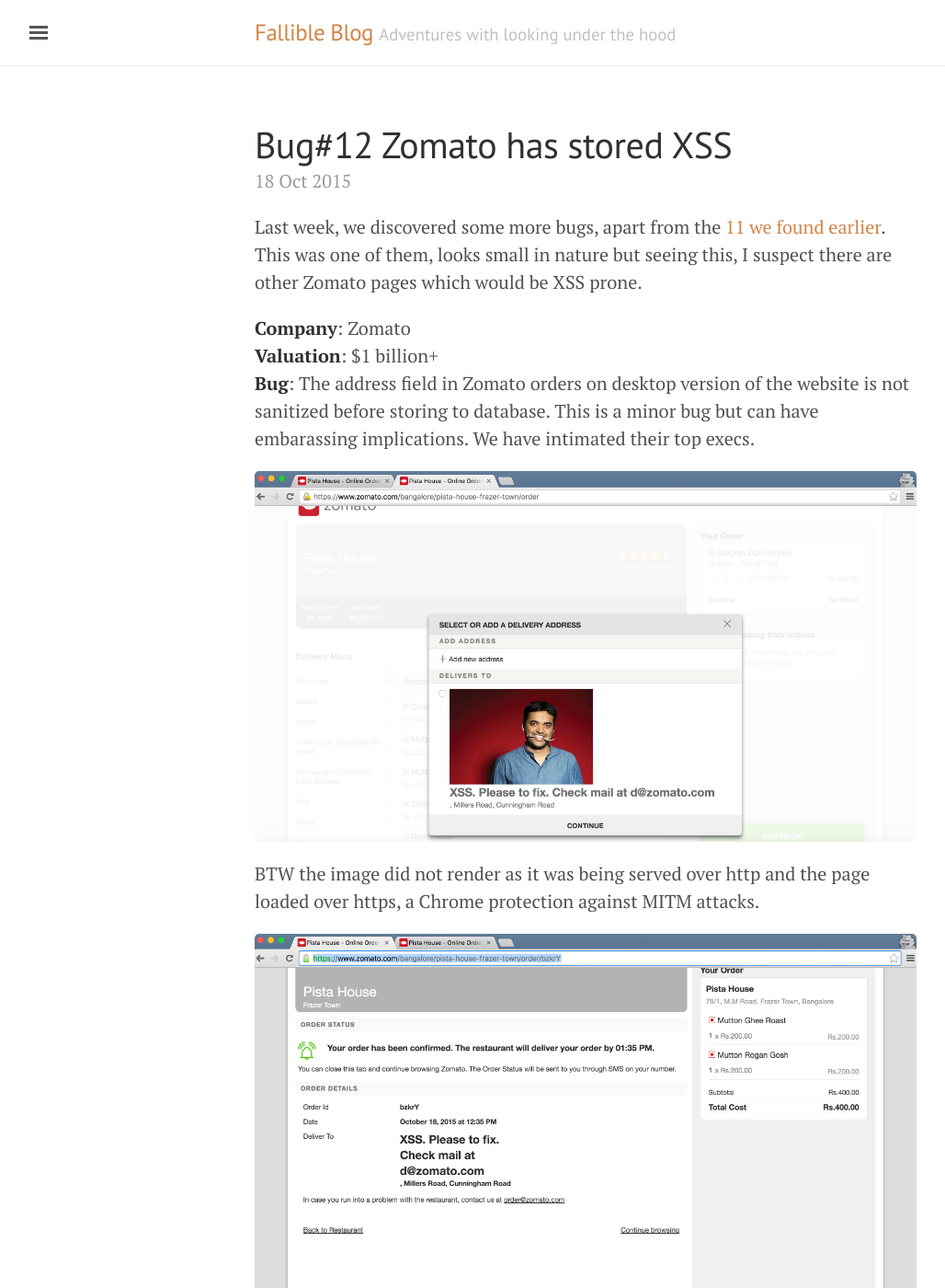
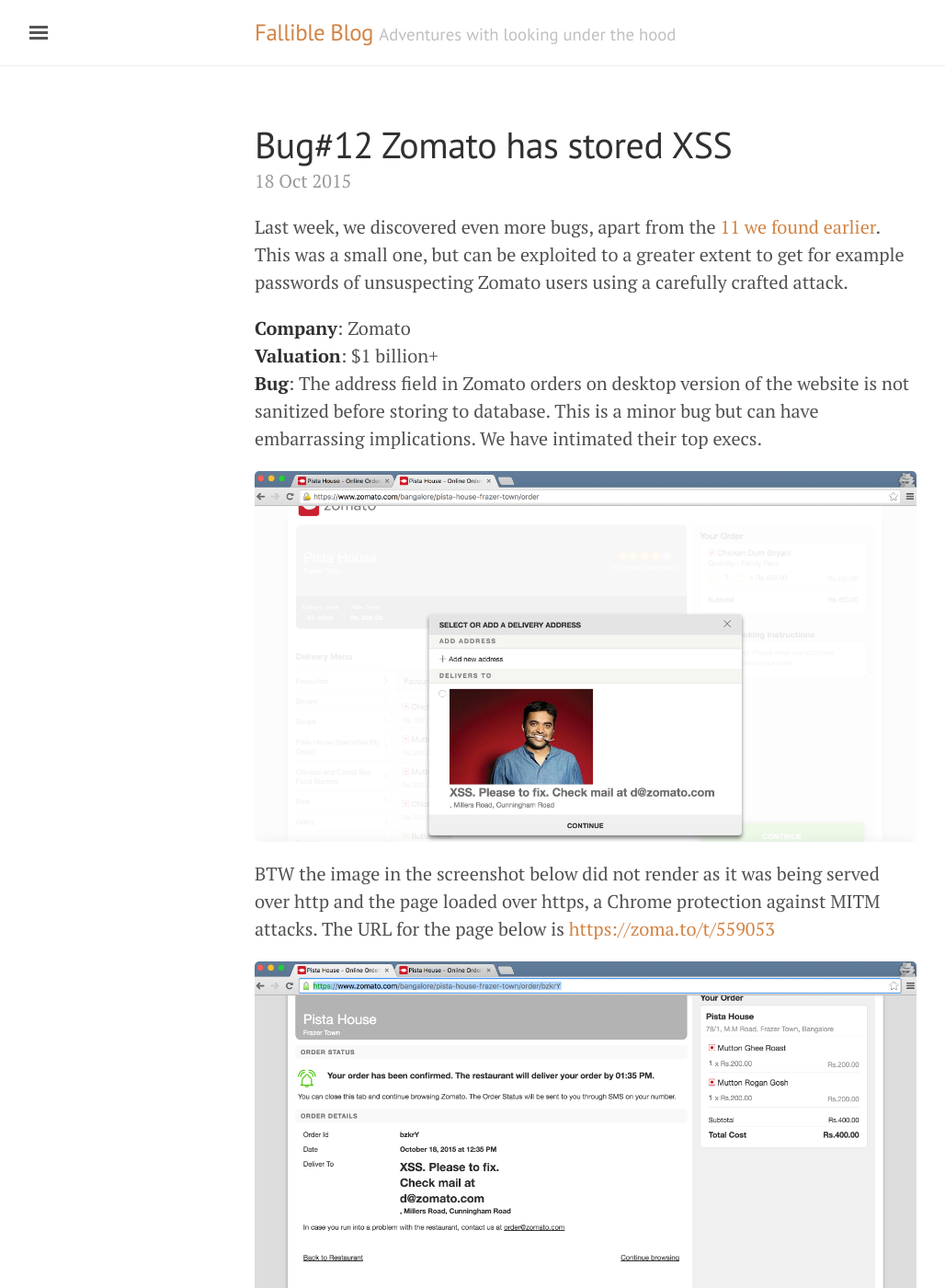
Before and after one commit to FallibleInc/blog, a Jekyll site: the page built from _posts/2015-10-18-zomato-stored-XSS-hack.md, in a window 1280 px wide and 1400 px high. Shown: the whole window at 92% size, without its empty margins (3-1031 px from the left). Built offline with Jekyll 4.4.1, drawn with Linux system fonts in a browser that asks for light colours; comment, search, counter and statistics services are not loaded; some of the changed text lies outside the part shown.

Commit message:
infographic

```diff
--- a/_posts/2015-10-18-zomato-stored-XSS-hack.md
+++ b/_posts/2015-10-18-zomato-stored-XSS-hack.md
@@ -4,14 +4,18 @@ title: Bug#12 Zomato has stored XSS
 published: true
 ---
 
-Last week, we discovered some more bugs, apart from the [11 we found earlier](https://medium.com/@fallible/we-discovered-severe-bugs-in-11-startups-worth-3-billion-in-a-week-cf2a856edb94). This was one of them, looks small in nature but seeing this, I suspect there are other Zomato pages which would be XSS prone.
+Last week, we discovered even more bugs, apart from the [11 we found earlier](https://medium.com/@fallible/we-discovered-severe-bugs-in-11-startups-worth-3-billion-in-a-week-cf2a856edb94). This was a small one, but can be exploited to a greater extent to get for example passwords of unsuspecting Zomato users using a carefully crafted attack.
 
 **Company**: Zomato
 **Valuation**: $1 billion+
-**Bug**: The address field in Zomato orders on desktop version of the website is not sanitized before storing to database. This is a minor bug but can have embarassing implications. We have intimated their top execs.
+**Bug**: The address field in Zomato orders on desktop version of the website is not sanitized before storing to database. This is a minor bug but can have embarrassing implications. We have intimated their top execs.
 
 ![zomato1.png]({{site.baseurl}}/zomato1.png)
 
-BTW the image did not render as it was being served over http and the page loaded over https, a Chrome protection against MITM attacks.
+BTW the image in the screenshot below did not render as it was being served over http and the page loaded over https, a Chrome protection against MITM attacks. The URL for the page below is [https://zoma.to/t/559053](https://zoma.to/t/559053)
 
 ![zomato2.png]({{site.baseurl}}/zomato2.png)
+
+We discovered that the Zomato order status pages are public, so we curled their order history for last 500,000 orders, extracted food items, did a fuzzy string matching to match same items with different names and made a frequency tag cloud of the top 500 most ordered items.
+
+![zomato-foods.png]({{site.baseurl}}/zomato-foods.png)
```
Also changed, not shown: zomato-foods.png (added).
